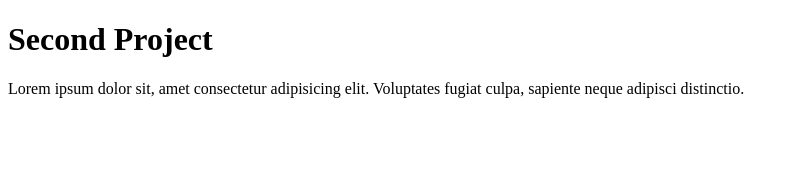
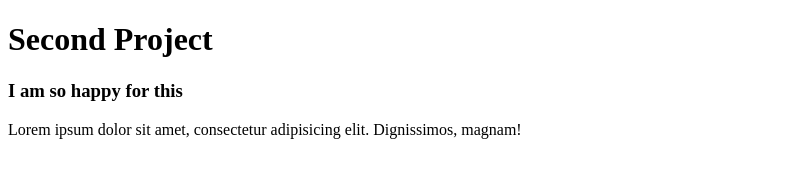
Before and after one commit to probir-kumar/second-project, a plain HTML site: page index.html in a window 1280 px wide. Shown: the whole page, without its empty margins (0-799 px from the left). Drawn offline with Linux system fonts and the light colour scheme.

Commit message:
change something

```diff
--- a/index.html
+++ b/index.html
@@ -8,9 +8,10 @@
   </head>
   <body>
     <h1>Second Project</h1>
+    <h3>I am so happy for this</h3>
     <p>
-      Lorem ipsum dolor sit, amet consectetur adipisicing elit. Voluptates
-      fugiat culpa, sapiente neque adipisci distinctio.
+      Lorem ipsum dolor sit amet, consectetur adipisicing elit. Dignissimos,
+      magnam!
     </p>
   </body>
 </html>
```
